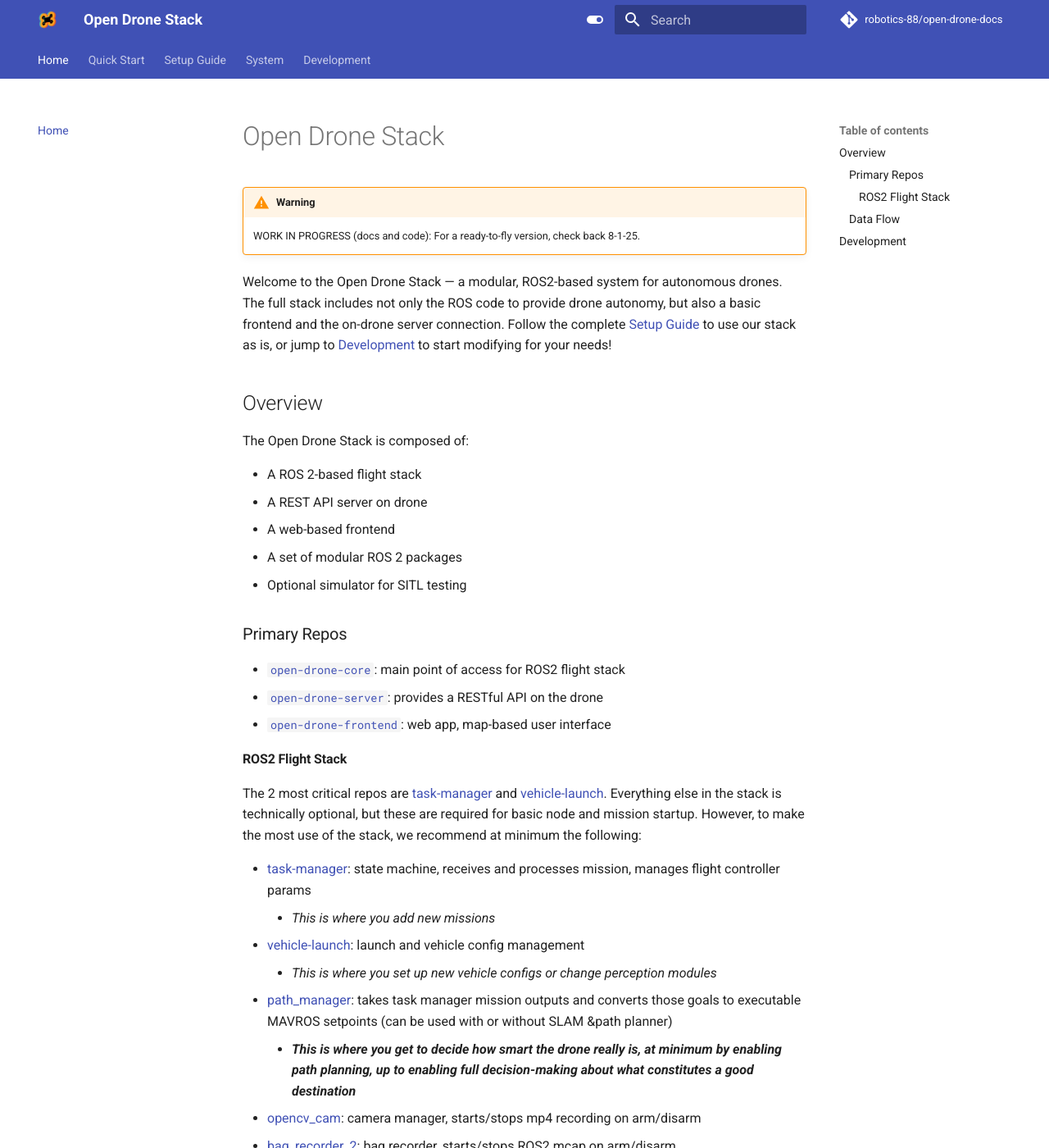
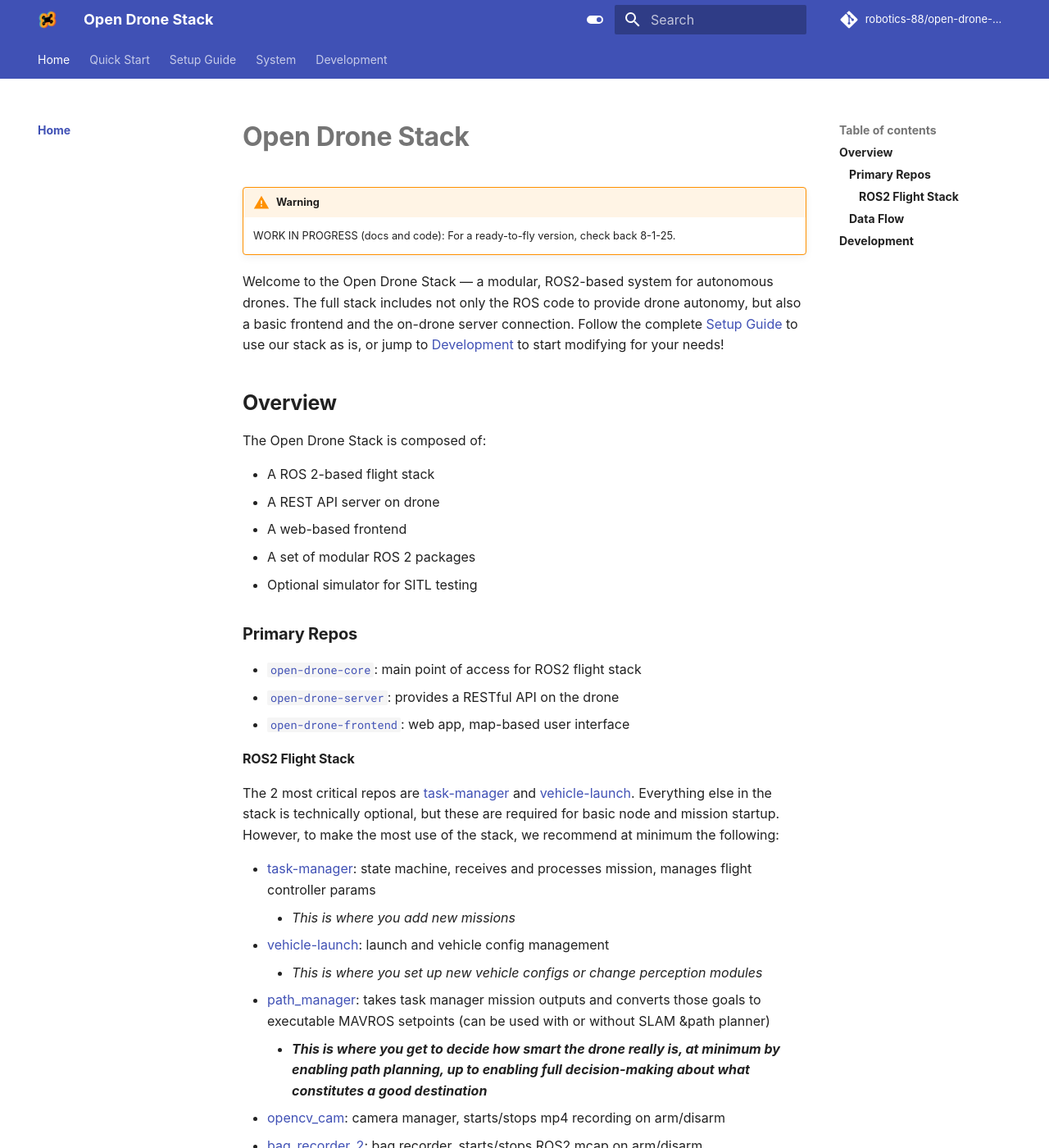
Before and after one commit to robotics-88/open-drone-docs, an MkDocs documentation site: the page built from docs/index.md, in a window 1280 px wide and 1400 px high. Shown: the whole window at 82% size. Built offline with MkDocs 1.6.1 and Material for MkDocs 9.7.7, drawn with Linux system fonts in a browser that asks for light colours; some web fonts are replaced; comment, search, counter and statistics services are not loaded.

Commit message:
Made headers all bold, changed font to HN

```diff
--- /dev/null
+++ b/docs/styles/extra.css
@@ -0,0 +1,10 @@
+/* Make all headers bold */
+h1, h2, h3, h4, h5, h6 {
+  font-weight: bold !important;
+}
+
+/* Optional: Make page titles in navigation or cards bold too */
+.md-nav__link,
+.md-typeset .md-content__title {
+  font-weight: bold !important;
+}
--- a/mkdocs.yml
+++ b/mkdocs.yml
@@ -44,7 +44,10 @@ theme:
         name: Switch to light mode
   favicon: images/icon.png
   font:
-    text: Roboto
+    text: Helevetica Neue
+
+extra_css:
+  - styles/extra.css
 
 markdown_extensions:
   - toc:
```
